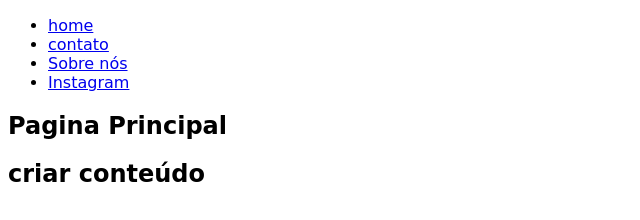
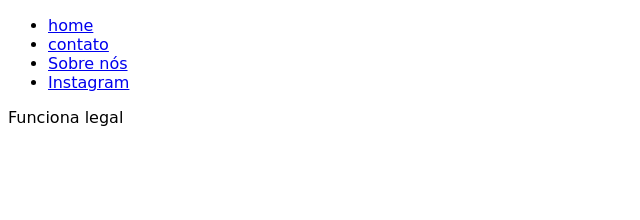
Before and after one commit to thiagoborgh/segundo-projeto, a plain HTML site: page index.html in a window 1280 px wide. Shown: the whole page, without its empty margins (0-640 px from the left). Drawn offline with Linux system fonts and the light colour scheme.

Commit message:
funciona

```diff
--- a/index.html
+++ b/index.html
@@ -26,10 +26,7 @@
                     <a target="blank" href="http://instagram.com">Instagram</a>
                 </li>
             </ul>
-            <div>
-                <h1>Pagina Principal</h1>
-
-                <h2> criar conteúdo</h2>
+            <Body> Funciona legal</Body>
             </div>
         </nav>
     </header>
```
